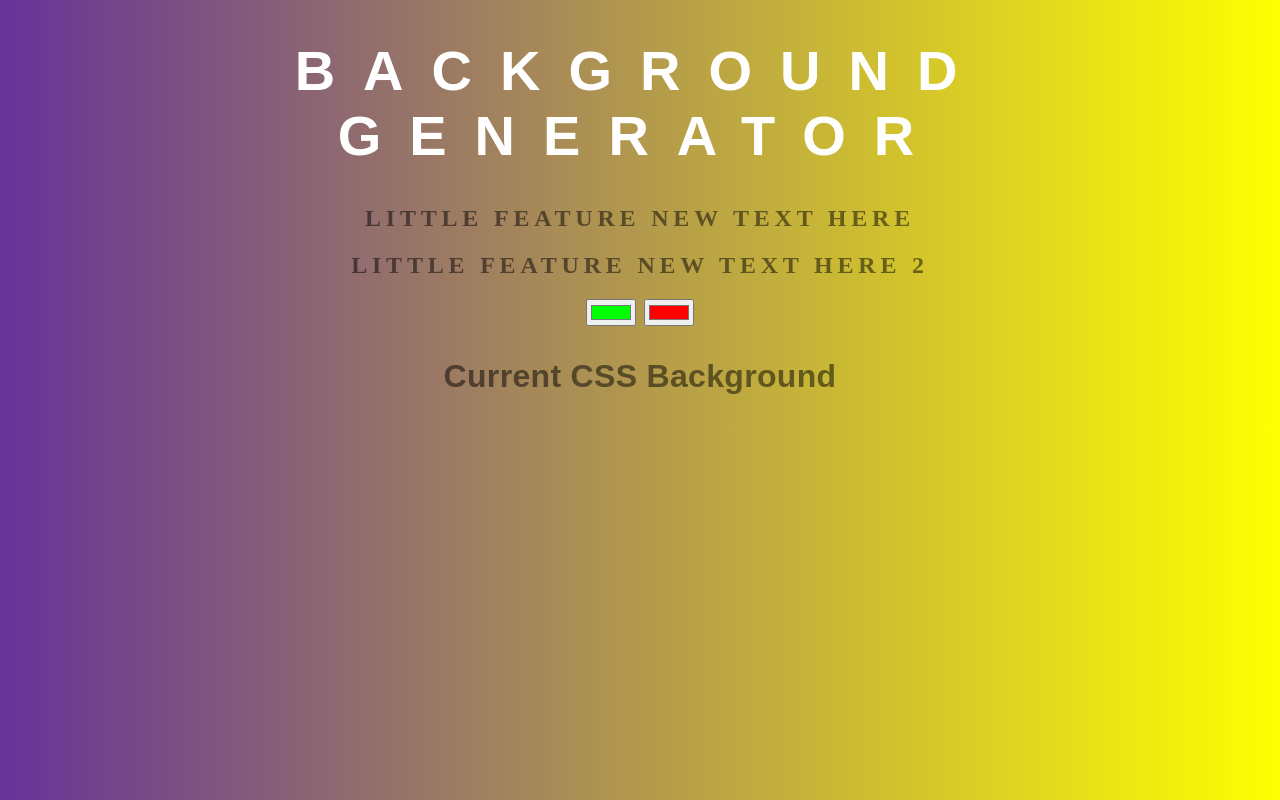
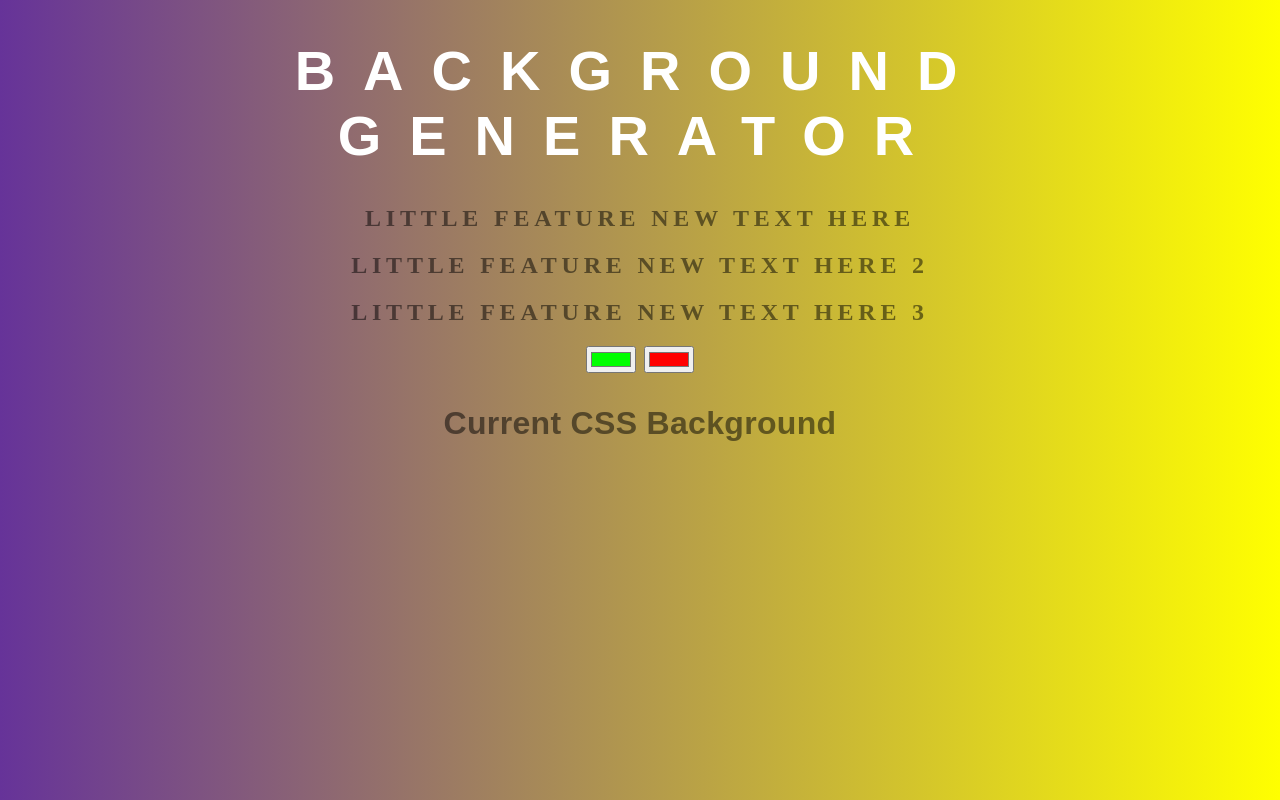
Before and after one commit to luisFebro/background-generator, a plain HTML site: page index.html in a window 1280 px wide. Drawn offline with Linux system fonts and the light colour scheme.

Commit message:
added 3 titles now to littleFeatureAnna

```diff
--- a/index.html
+++ b/index.html
@@ -8,6 +8,7 @@
     <h1>Background generator</h1>
     <h2>Little Feature new text here</h2>
     <h2>Little Feature new text here 2</h2>
+    <h2>Little Feature new text here 3</h2>
     <input class="color1" type="color" value="#00ff00">
     <input class="color2" type="color" value="#ff0000">
 
```
